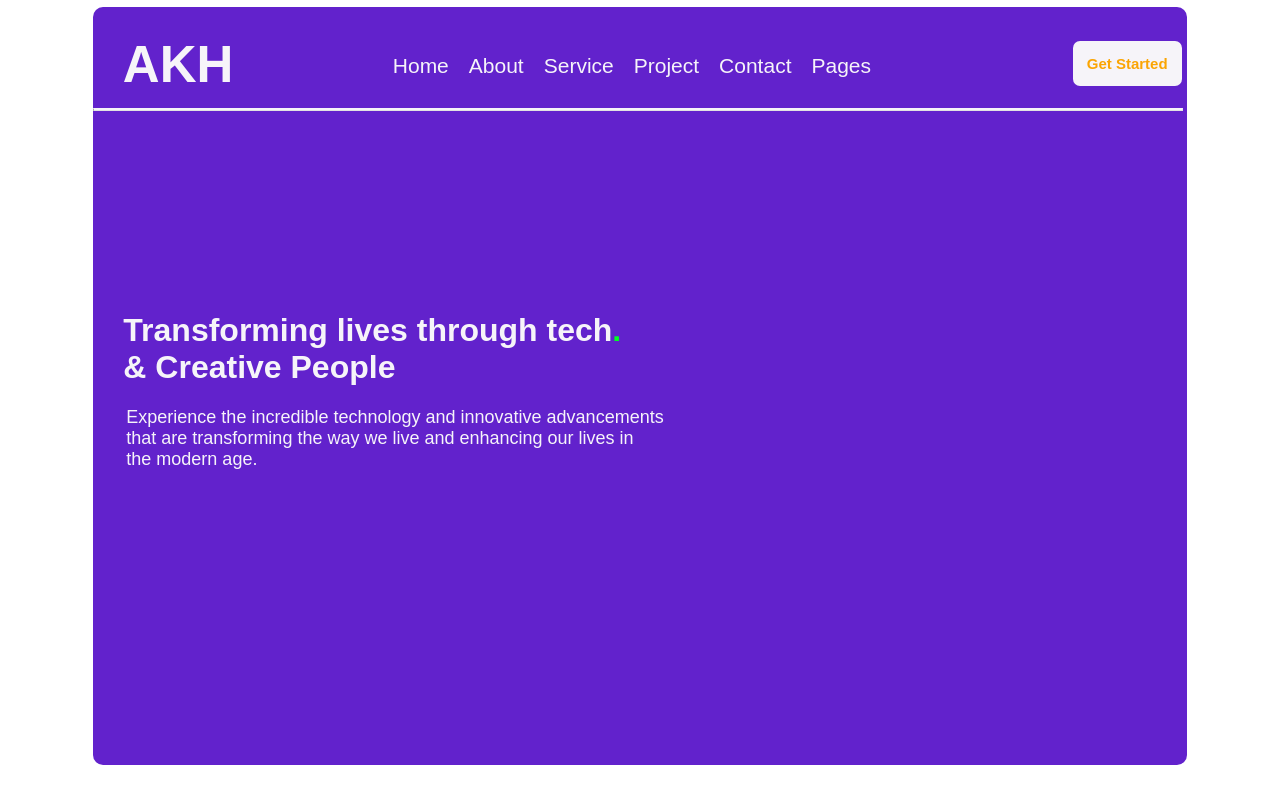
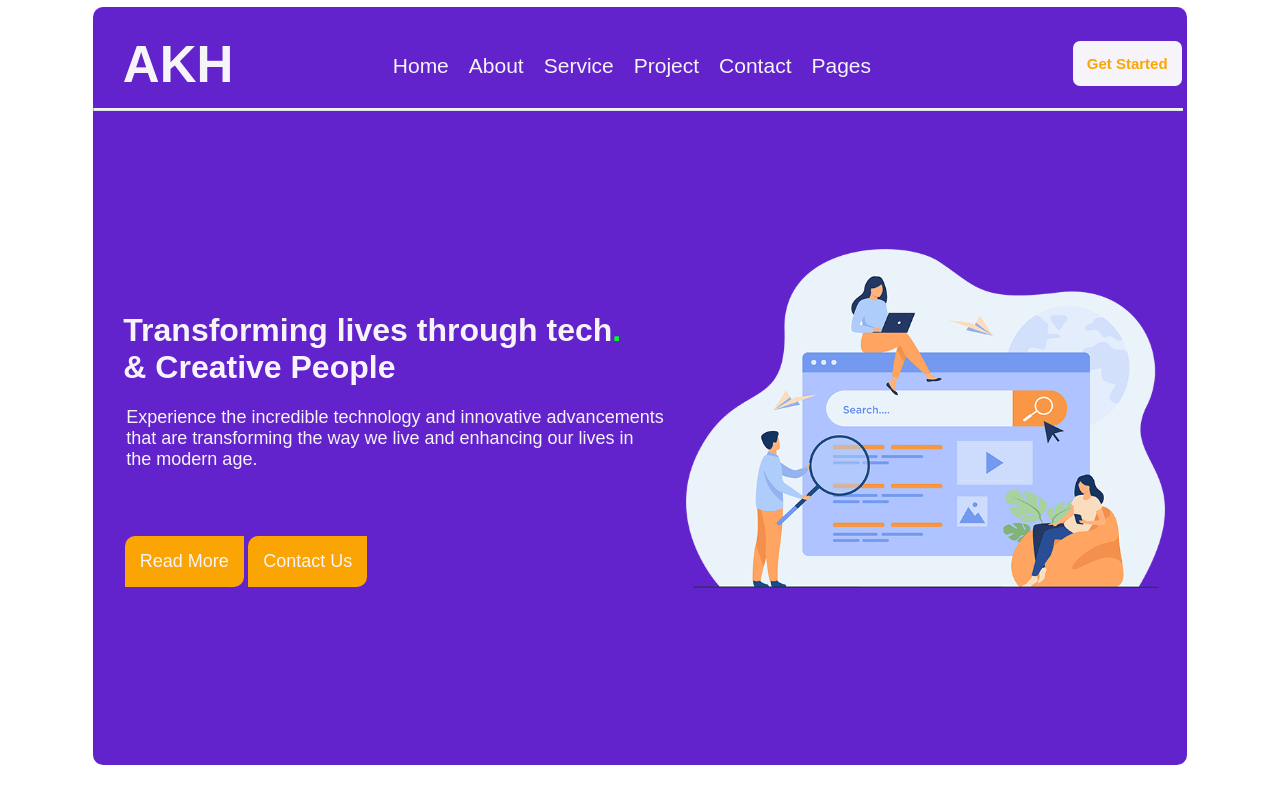
Before and after one commit to ahmex-25/Content-website, a plain HTML site: page index.html in a window 1280 px wide. Drawn offline with Linux system fonts and the light colour scheme.

Commit message:
Update index.html

```diff
--- a/index.html
+++ b/index.html
@@ -26,7 +26,7 @@
     <div class="PostIntro">
     <h1>Transforming lives through tech<span>.</span><br> & Creative People</h1>
     <p>Experience the incredible technology and innovative advancements <br>that are transforming the way we live and enhancing our lives in <br>the modern age.</p>
-    <img  class="ux_image_hero" src="image/hero.png" alt="">
+    <img  class="ux_image_hero" src="hero.png" alt="">
     <button class="read_more"><a href="#">Read More</a></button>
     <button class="contact_us"><a href="#">Contact Us</a></button>
 </div>
```
